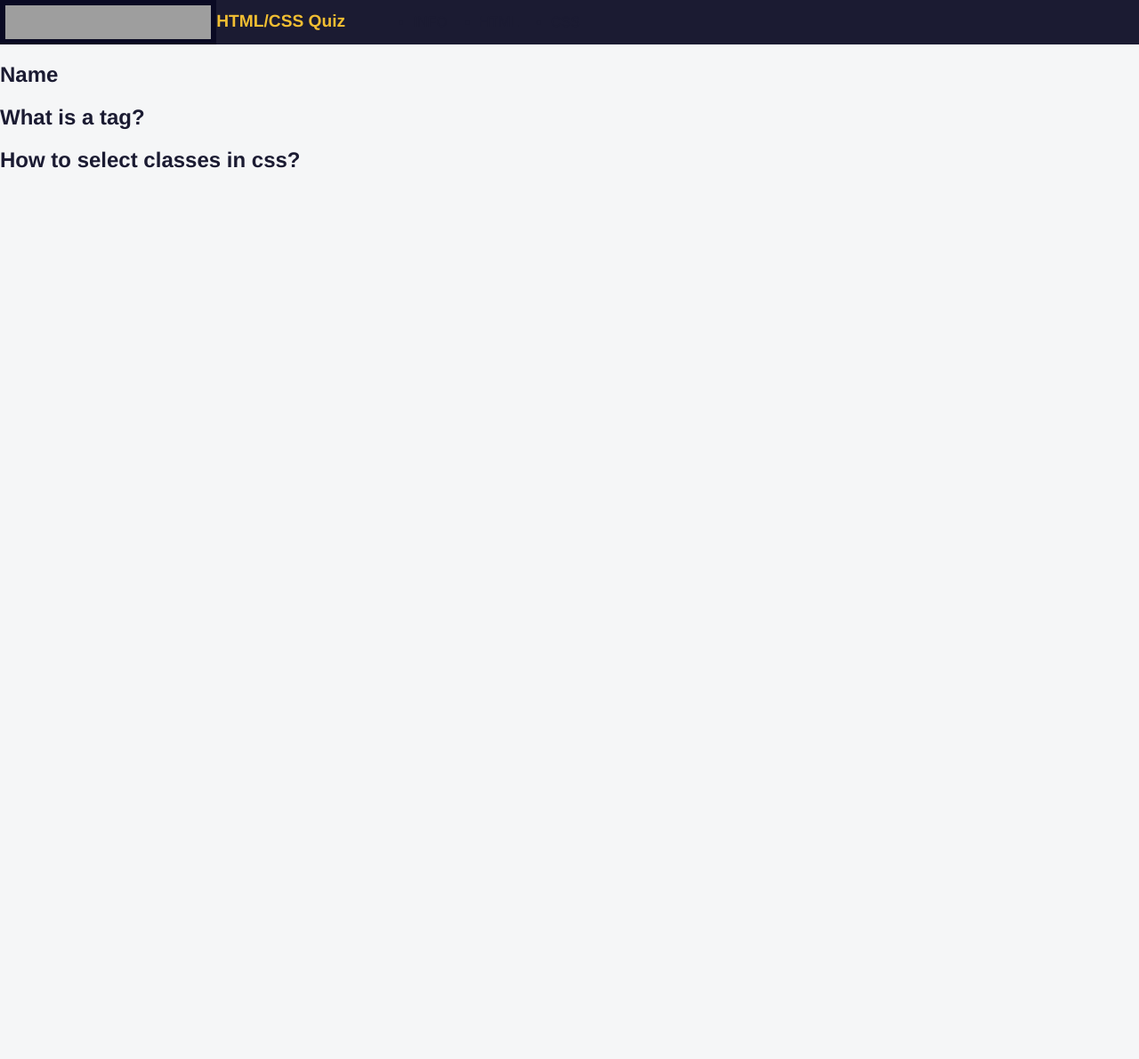
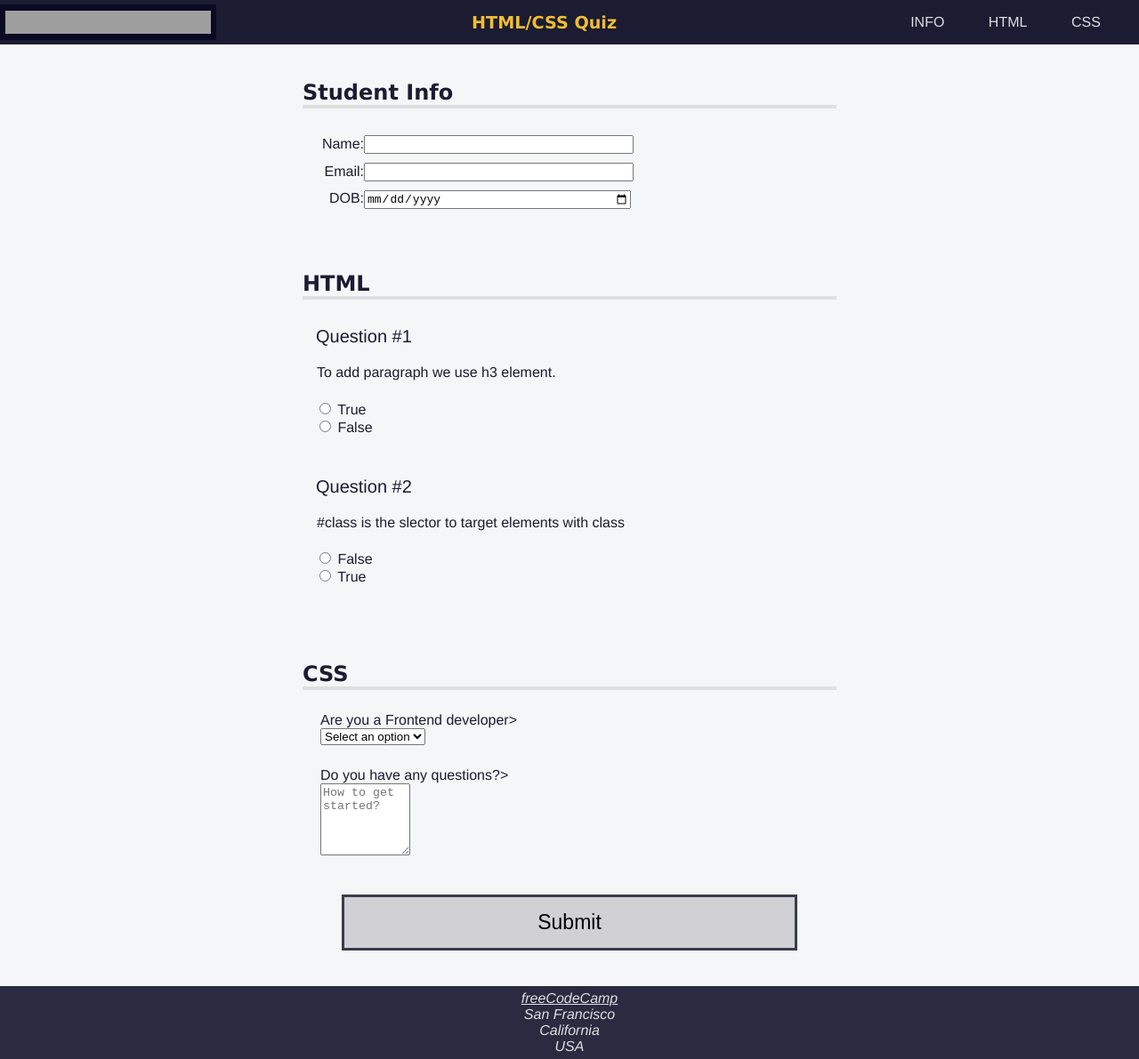
Before and after one commit to S827/BuildQuiz-accessibility, a plain HTML site: page index.html in a window 1280 px wide. Shown: the whole page at 89% size. Before the commit the page ends 800 px from the top, so only its background shows below. Drawn offline with Linux system fonts and the light colour scheme; grey boxes are pictures that could not be loaded.

Commit message:
added html,css and readme file, project finished

```diff
--- a/index.html
+++ b/index.html
@@ -13,24 +13,80 @@
         <h1>HTML/CSS Quiz</h1>
         <nav>
             <ul>
-                <li><a>INFO</a></li>
-                <li><a>HTML</a></li>
-                <li><a>CSS</a></li>
+                <li><a accesskey="i" href="#student-info">INFO</a></li>
+                <li><a accesskey="h" href="#html-questions">HTML</a></li>
+                <li><a accesskey="c" href="#css-questions">CSS</a></li>
             </ul>
         </nav>
       </header>
     <main>
         <form method="post" action="https://freecodecamp.org/practice-project/accessibility-quiz">
             <section role="region" aria-labelledby="student-info">
-                <h2 id="student-info">Name</h2>
+                <h2 id="student-info">Student Info</h2>
+                <div class="info">
+                  <label for="student-name">Name:</label><input id="student-name" type="text" name="student-name" />
+                </div>
+                <div class="info">
+                  <label for="student-email">Email:</label><input id="student-email" type="email" name="student-email" />
+                </div>
+                <div class="info">
+                  <label for="birth-date">DOB:<span class="sr-only">(Date of Birth)</span></label><input id="dob" type="date" name="birth-date" />
+                </div>
             </section>
             <section role="region" aria-labelledby="html-questions">
-                <h2 id="html-questions">What is a tag?</h2>
+                <h2 id="html-questions">HTML</h2>
+                <div class="question-block">
+                  <p>1</p>
+                  <fieldset class="question" name="question 1">
+                    <legend>To add paragraph we use h3 element.</legend>
+                    <ul class="answers-list">
+                      <li><label for="q1-a1"><input id="q1-a1" type="radio" value="true" name="q1"> True</label></li>
+                      <li><label for="q1-a2"><input id="q1-a2" type="radio" value="false" name="q1"> False</label></li>
+                    </ul>
+                  </fieldset>
+                </div>
+                <div class="question-block">
+                  <p>2</p>
+                  <fieldset class="question" name="question 2">
+                    <legend>#class is the slector to target elements with class</legend>
+                    <ul class="answers-list">
+                      <li><label for="q2-a1"><input id="q2-a1" type="radio" value="false" name="q2"> False</label></li>
+                      <li><label for="q2-a2"><input id="q2-a2" type="radio" value="true" name="q2"> True</label></li>
+                    </ul>
+                  </fieldset>
+                </div>
             </section>
             <section role="region" aria-labelledby="css-questions">
-                <h2 id="css-questions">How to select classes in css?</h2>
+                <h2 id="css-questions">CSS</h2>
+                <div class="formrow">
+                  <div class="question-block">
+                    <label for="customer">Are you a Frontend developer></label>
+                  </div>
+                  <div class="answer">
+                    <select id="customer" name="customer" required>
+                      <option value="">Select an option</option>
+                      <option value="yes">Yes</option>
+                      <option value="no">No</option>
+                    </select>
+                  </div>
+                  <div class="question-block">
+                    <label for="queries"> Do you have any questions?></label>
+                  </div>
+                  <div class="answer">
+                    <textarea id="queries" name="queries" rows="5" cols="10" placeholder="How to get started?"></textarea>
+                  </div>
+                </div>
             </section>
+            <button type="submit">Submit</button>
         </form>
     </main>
+    <footer>
+      <address>
+        <a href="https://freecodecamp.org">freeCodeCamp</a><br />
+        San Francisco<br />
+        California<br />
+        USA
+      </address>
+    </footer>
   </body>
 </html>
--- a/style.css
+++ b/style.css
@@ -1,3 +1,10 @@
+
+@media (prefers-reduced-motion: no-preference){
+    * {
+        scroll-behavior: smooth;
+    }
+}
+
 body {
     background: #f5f6f7;
     color: #1b1b32;
@@ -17,11 +24,16 @@ header {
     height: 50px;
     background-color: #1b1b32;
     display: flex;
+    justify-content: space-between;
+    align-items: center;
+    position: fixed;
+    top: 0;
 }
 
 h1 {
     color: #f1be32;
     font-size: min(5vw, 1.2em);
+    text-align: center;
 }
 
 nav {
@@ -33,4 +45,140 @@ nav {
 nav > ul {
     display: flex;
     justify-content: space-evenly;
+    align-items: center;
+    padding-inline-start: 0;
+    margin-block: 0;
+    height: 100%;
+    flex-wrap: wrap;
 }
+
+h1, h2 {
+    font-family: Verdana, sans-serif;
+}
+
+h2 {
+    border-bottom: 4px solid #dfdfe2;
+    margin-top: 0;
+    padding-top: 60px;
+}
+
+.sr-only {
+    position: absolute;
+    width: 1px;
+    height: 1px;
+    padding: 0;
+    margin: -1px;
+    clip: rect(0, 0, 0, 0);
+    overflow: hidden;
+    white-space: nowrap;
+    border: 0;
+}
+
+p::before {
+    content: "Question #";
+}
+
+nav > ul > li {
+    color: #dfdfe2;
+    margin: 0 0.2rem;
+    padding: 0.2rem;
+    display: block;
+}
+
+li > a {
+    color: inherit;
+    text-decoration: none;
+}
+
+nav > ul > li:hover {
+    color: #1b1b32;
+    background-color: #dfdfe2;
+    cursor: pointer;
+}
+
+main {
+    padding-top: 30px;
+}
+
+section {
+    width: 80%;
+    margin: 0 auto 10px auto;
+    max-width: 600px;
+}
+
+.info {
+    padding: 10px 0 0 10px;
+}
+
+.formrow {
+    margin-top: 20px;
+    padding: 0 20px;
+}
+
+input {
+    font-size: 13px;
+}
+
+.info > label, .info > input {
+    display: inline-block;
+    text-align: right;
+  }
+
+.info input {
+    width: 50%;
+    text-align: left;
+}
+
+.info label {
+    width: 10%;
+    min-width: 55px;
+}
+
+.question-block {
+    text-align: left;
+    display: block;
+    width: 100%;
+    margin-top: 20px;
+    padding-top: 5px;
+  }
+
+  p {
+    margin-top: 5px;
+    padding-left: 15px;
+    font-size: 20px;
+  }
+
+  .question {
+    border: none;
+    padding-bottom: 0;
+  }
+
+  .answers-list {
+    list-style: none;
+    padding: 0;
+  }
+
+  button {
+    display: block;
+    margin: 40px auto;
+    width: 40%;
+    padding: 15px;
+    font-size: 23px;
+    background: #d0d0d5;
+    border: 3px solid #3b3b4f;
+  }
+
+  footer {
+    background-color: #2a2a40;
+    display: flex;
+    justify-content: center;
+  }
+
+  footer, footer a {
+    color: #dfdfe2;
+  }
+
+  address {
+    text-align: center;
+    padding: 0.3em;
+  }
```
Also changed, not shown: 1 other file.
